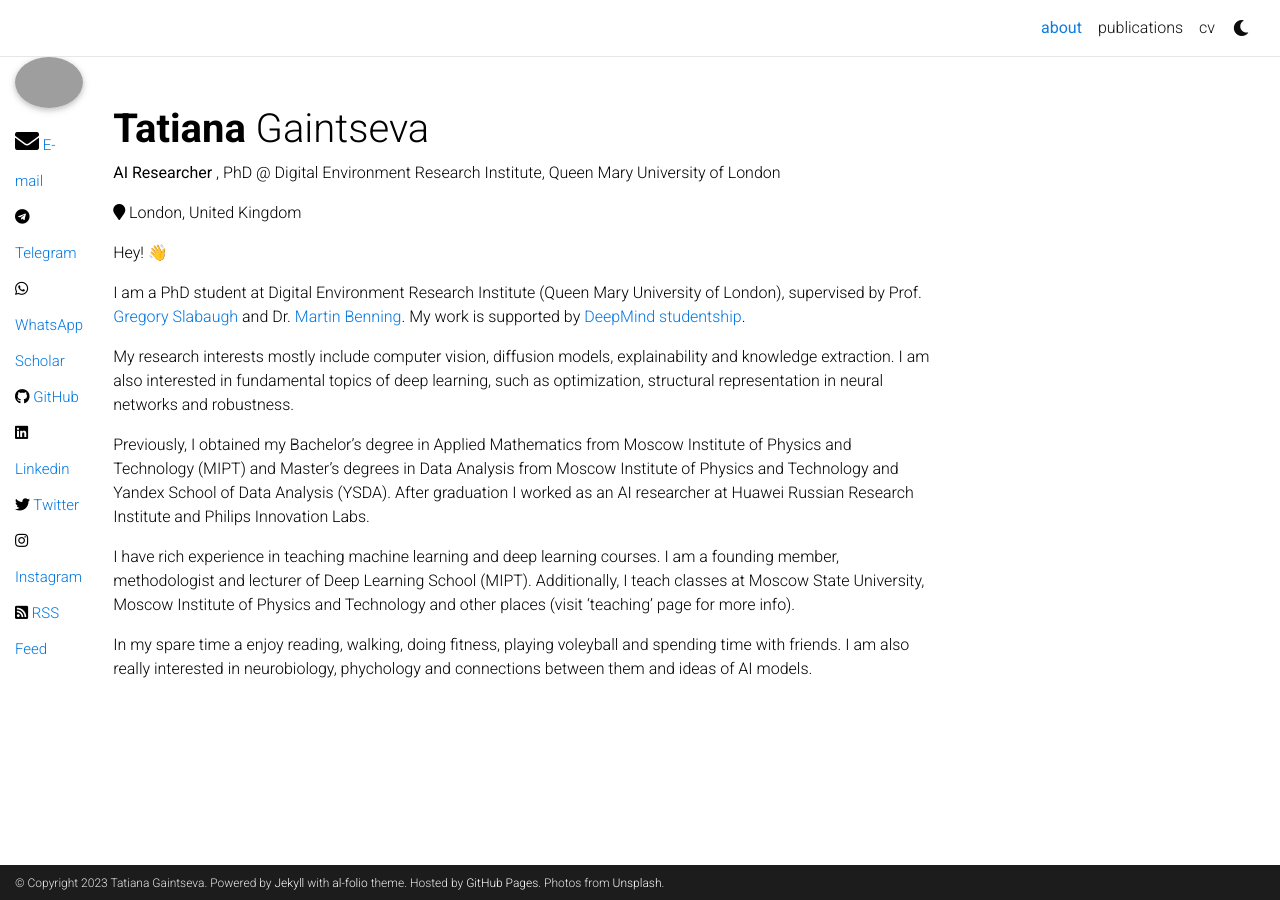
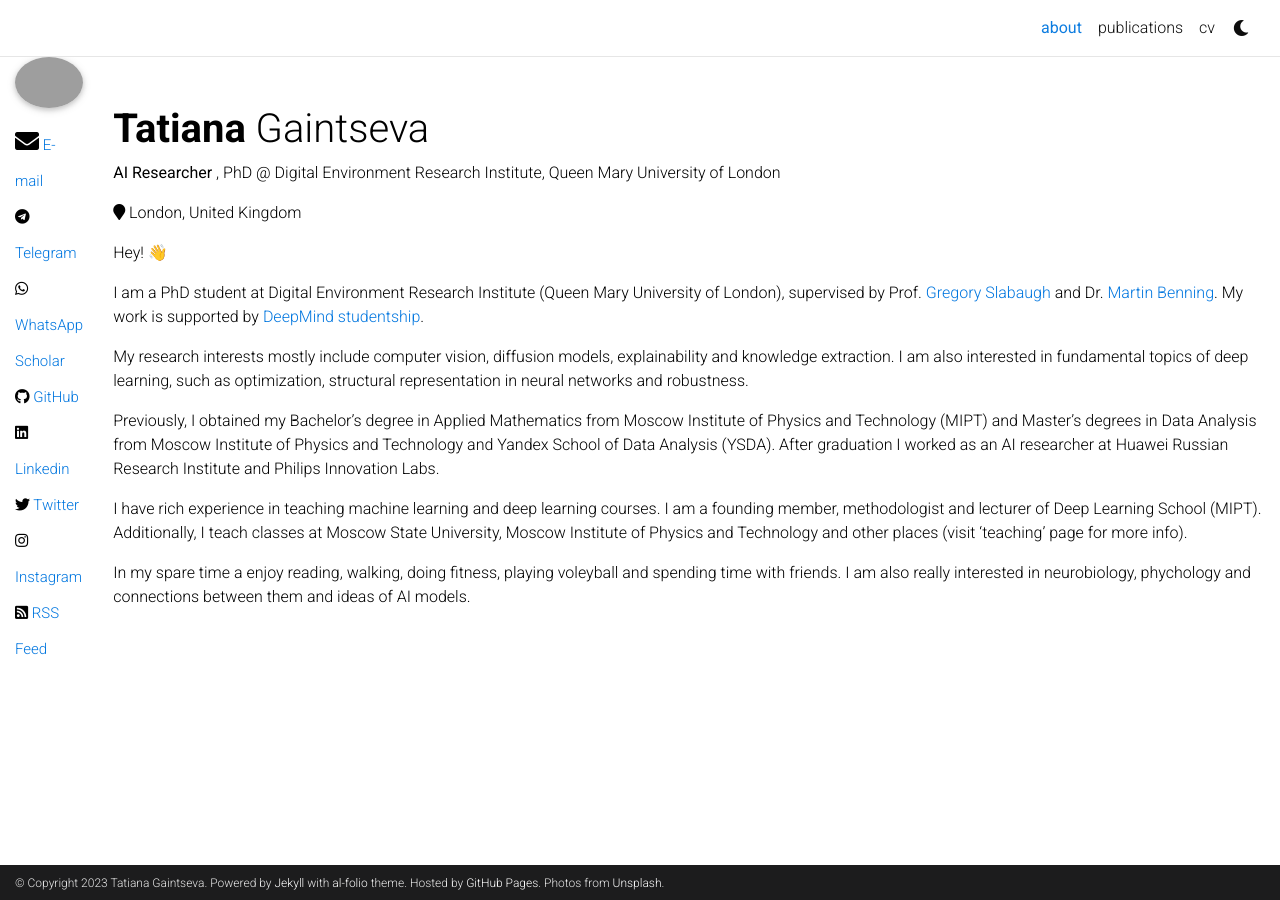
Before and after one commit to Atmyre/atmyre.github.io, a Jekyll site: the page built from _pages/about.md, in a window 1280 px wide. Built offline with Jekyll 4.4.1, drawn with Linux system fonts in a browser that asks for light colours; comment, search, counter and statistics services are not loaded; a style sheet for code colours, icons or effects is not loaded; grey boxes are pictures that could not be loaded.

Commit message:
Update default.html

```diff
--- a/_layouts/default.html
+++ b/_layouts/default.html
@@ -19,7 +19,7 @@
     {%- include header.html %}
 
 
-    <div class="wrapper" style="width:74%">
+    <div class="wrapper">
 
     <!-- Side navigation -->
     {%- include sidenav.html %}
```
